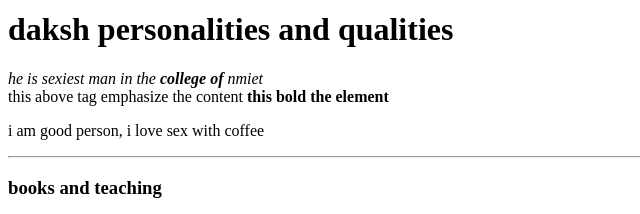
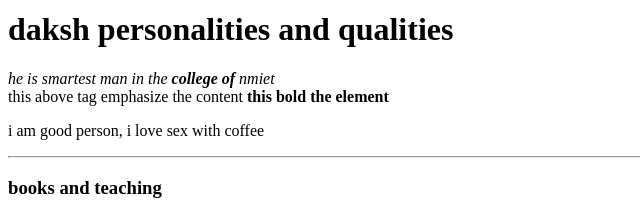
Before and after one commit to daksh110/CV, a plain HTML site: page index.html in a window 1280 px wide. Shown: the part 322-536 px from the top of the page, 0-640 px from the left. Drawn offline with Linux system fonts and the light colour scheme.

Commit message:
Update index.html

```diff
--- a/index.html
+++ b/index.html
@@ -9,7 +9,8 @@
 <body>
   <img src="https://media-exp1.licdn.com/dms/image/C5603AQFR3Isjm9iXyA/profile-displayphoto-shrink_100_100/0/1611640616891?e=1652918400&v=beta&t=bCkenj9nIbUXGAanV0MJqw0oB4z3KfjU__MS3wuys_Q" alt="this is daksh picture">
   <h1>daksh personalities and qualities</h1>
-  <p><em>he is sexiest man in the <strong>college of</strong> nmiet</em>
+  <p><em>he is smartest
+ man in the <strong>college of</strong> nmiet</em>
     <br>this above tag emphasize the content
     <b>this bold the element</b>
   </p>
```
